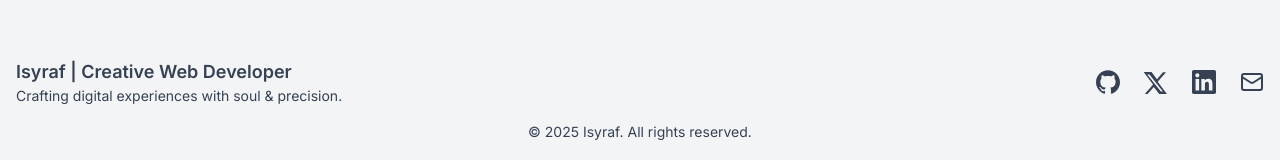
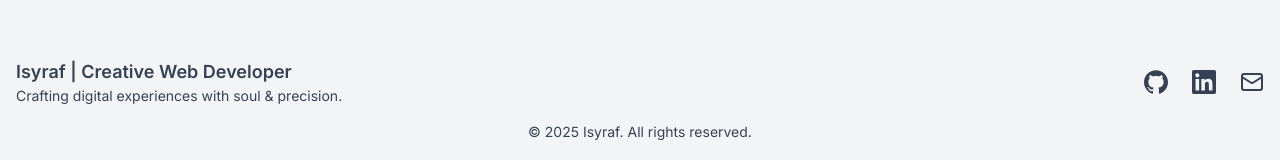
Before and after one commit to yapsancode/portfolio-v2, a Next.js app: page / in a window 1280 px wide. Shown: the part 933-1093 px from the top of the page. Built offline with nearby package versions, Linux system fonts and the light colour scheme.

Commit message:
Remove twitter on footer

```diff
--- a/app/components/footer.tsx
+++ b/app/components/footer.tsx
@@ -32,22 +32,6 @@ export default function Footer() {
             </svg>
           </a>
           <a
-            href="https://twitter.com/isyraf"
-            target="_blank"
-            rel="noopener noreferrer"
-            className="hover:text-blue-500 dark:hover:text-blue-400 transition-colors duration-200"
-            aria-label="Twitter"
-          >
-            <svg
-              className="w-6 h-6"
-              fill="currentColor"
-              viewBox="0 0 24 24"
-              xmlns="http://www.w3.org/2000/svg"
-            >
-              <path d="M18.205 2.25h3.803l-8.327 9.513 9.785 12.987h-7.653l-5.999-7.842-6.863 7.842H.147l8.936-10.22-9.438-12.48h7.883l5.426 7.172 6.251-7.172zm-1.354 19.287h2.112L5.423 4.463H3.2l13.651 17.074z" />
-            </svg>
-          </a>
-          <a
             href="https://linkedin.com/in/muhammad-isyraf-afifi"
             target="_blank"
             rel="noopener noreferrer"
@@ -64,7 +48,7 @@ export default function Footer() {
             </svg>
           </a>
           <a
-            href="mailto:your.email@example.com"
+            href="mailto:muhammadisyrafafifi@gmail.com"
             className="hover:text-blue-500 dark:hover:text-blue-400 transition-colors duration-200"
             aria-label="Email"
           >
```
